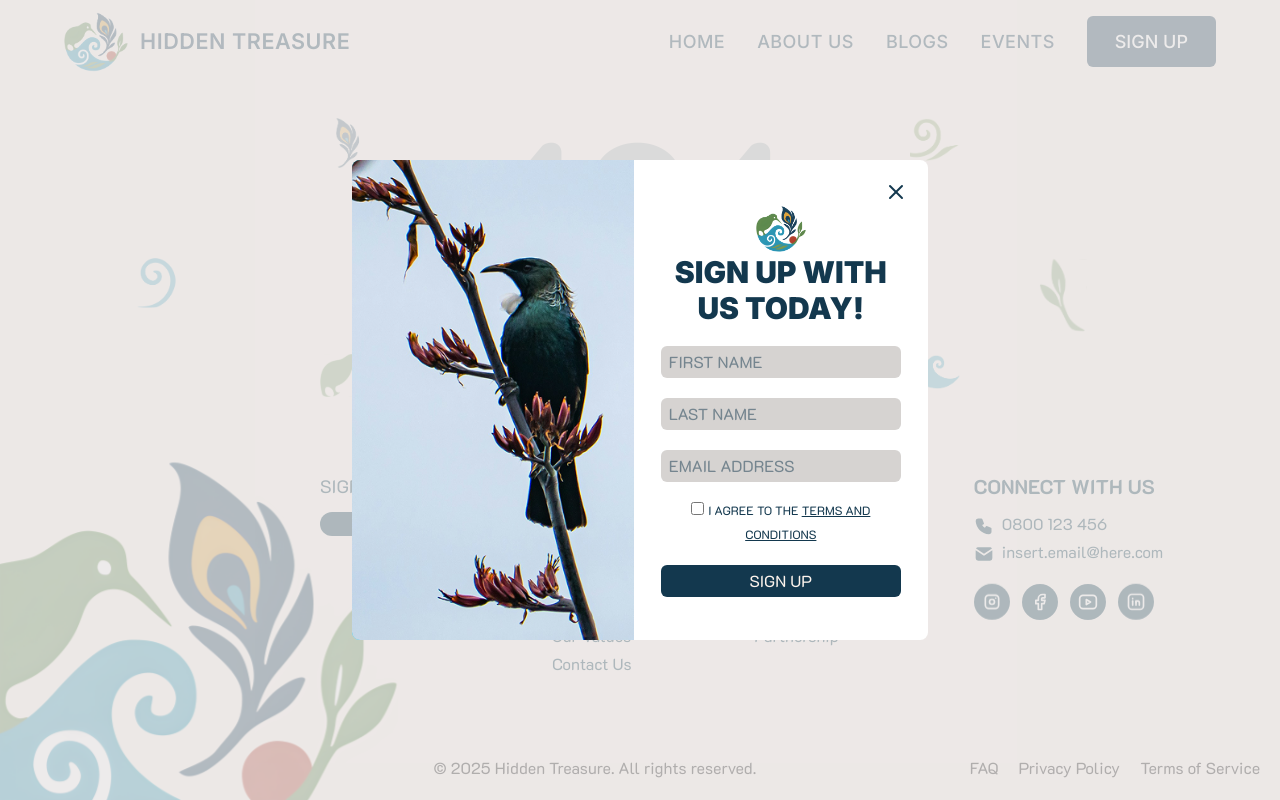
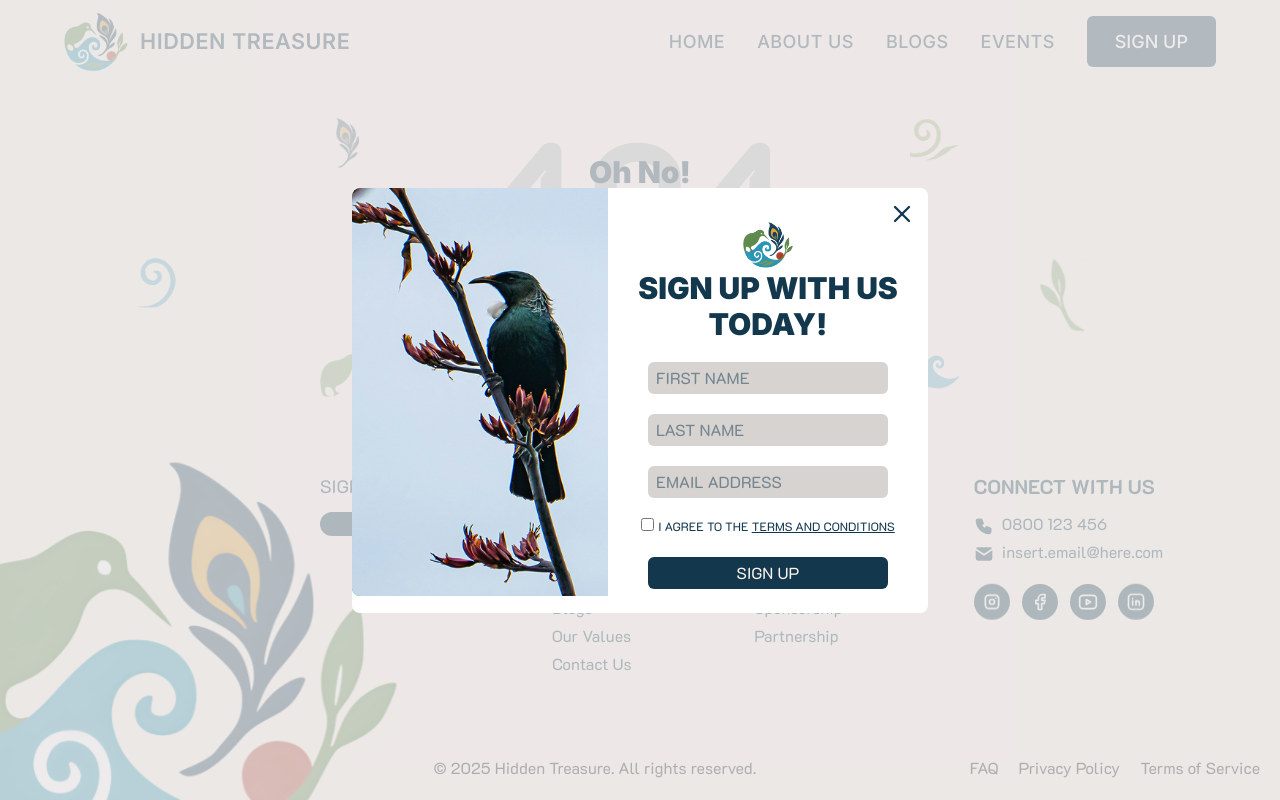
Before and after one commit to UoaWDCC/hidtreas, a Next.js app: page / in a window 1280 px wide. Both pictures are taken after a click on the button "SIGN UP". Built offline with nearby package versions, Linux system fonts and the light colour scheme; a web font is replaced by a local one.

Commit message:
fix: fixed the event sign up modal sizing issue

```diff
--- a/src/components/common/SignUpModal.tsx
+++ b/src/components/common/SignUpModal.tsx
@@ -39,19 +39,24 @@ export default function SignUpModal({
       onClose={() => {
         setSignOpen(false)
       }}
-      className="w-sm h-[30rem] flex flex-row xl:w-xl"
+      className="relative w-full sm:w-auto max-w-[calc(100vw-3rem)] sm:max-w-[24rem] md:max-w-[30rem] lg:max-w-[34rem] xl:max-w-[36rem] 2xl:max-w-[38rem] max-h-[calc(100vh-2rem)] overflow-hidden flex flex-col xl:flex-row xl:w-[36rem]"
       superClassName="bg-stone-200/75"
       noHeader
       doNotCloseOnClickOutside={answers}
     >
-      <div className="w-sm h-full bg-cyan-500 rounded-l-lg hidden xl:block">
-        <Image src={BirdPNG} alt="Hidden Treasure Logo" className="w-sm h-full rounded-l-lg" />
+      <IconX
+        aria-label="Close sign up modal"
+        className="absolute top-3 right-3 z-30 h-7 w-7 cursor-pointer text-[#13384e] transition hover:text-[#0a2638]"
+        onClick={() => setSignOpen(false)}
+      />
+      <div className="hidden xl:block xl:w-[16rem] h-full bg-cyan-500 rounded-l-lg">
+        <Image
+          src={BirdPNG}
+          alt="Hidden Treasure Logo"
+          className="w-full h-full rounded-l-lg object-cover"
+        />
       </div>
-      <div className="relative w-sm p-6 h-full flex flex-col items-center justify-center text-center">
-        <IconX
-          className="absolute top-5 right-5 cursor-pointer"
-          onClick={() => setSignOpen(false)}
-        />
+      <div className="relative flex-1 w-full p-6 h-full flex flex-col items-center justify-center text-center overflow-y-auto pt-8">
         <Image src={Logo} alt="Hidden Treasure Logo" width={50} height={50} />
         <h1 className="text-3xl font-[1000]">SIGN UP WITH US TODAY!</h1>
         <form
--- a/src/components/events/EventsSignUpModal.tsx
+++ b/src/components/events/EventsSignUpModal.tsx
@@ -36,7 +36,7 @@ export default function EventsSignUpModal({
     <Modal
       open={signOpen}
       onClose={() => setSignOpen(false)}
-      className="w-sm h-[30rem] bg-[#fdf4ed] flex flex-col xl:w-xl"
+      className="h-[30rem] bg-[#fdf4ed] flex flex-col w-[85vw] max-w-[28rem] sm:max-w-[30rem] md:max-w-[32rem] lg:max-w-[34rem] xl:w-xl"
       superClassName="bg-stone-200/75"
       noHeader
       doNotCloseOnClickOutside={answers}
--- a/src/components/home/EventsCarousel.tsx
+++ b/src/components/home/EventsCarousel.tsx
@@ -29,6 +29,13 @@ export default function ImageCarousel({ initialEvents }: { initialEvents: EventT
           const overlayVisibilityClasses = isActive
             ? 'opacity-100 pointer-events-auto overflow-y-auto touch-pan-y'
             : 'opacity-0 pointer-events-none'
+          const openResponsiveModal = () => {
+            if (typeof window !== 'undefined' && window.innerWidth < 768) {
+              setGeneralSignOpen(true)
+            } else {
+              setEventSignOpen(true)
+            }
+          }
 
           return (
             <div
@@ -63,7 +70,7 @@ export default function ImageCarousel({ initialEvents }: { initialEvents: EventT
                 <h1 className="font-bold text-xl sm:text-2xl md:text-3xl">{event.title}</h1>
                 <h1 className="text-sm sm:text-lg pt-2 pb-2">{event.description}</h1>
                 <button
-                  onClick={() => setEventSignOpen(true)}
+                  onClick={openResponsiveModal}
                   className="px-4 py-2 sm:px-6 sm:py-3 outline-solid font-semibold rounded-lg hover:bg-gray-100 transition hover:cursor-pointer text-sm sm:text-base md:text-lg"
                 >
                   Join Us
```
